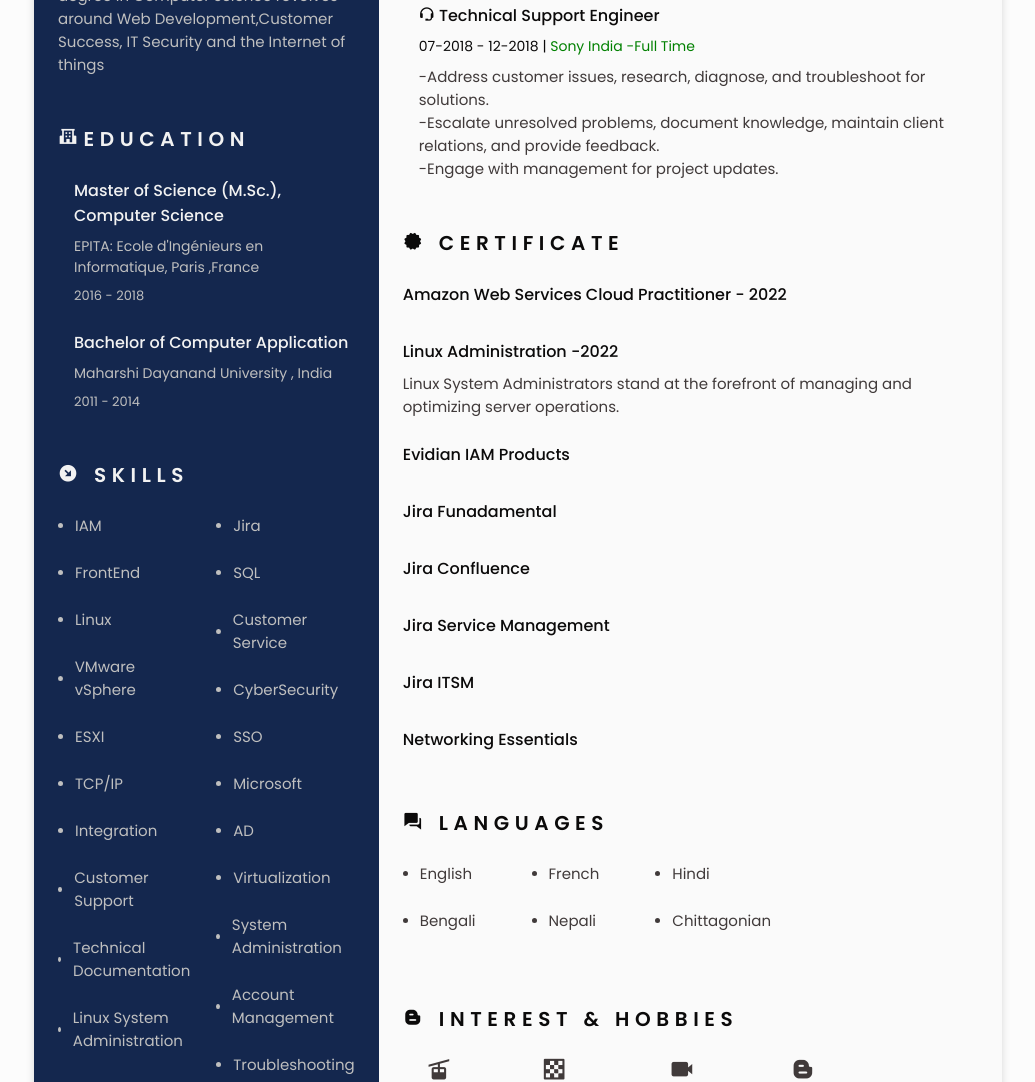
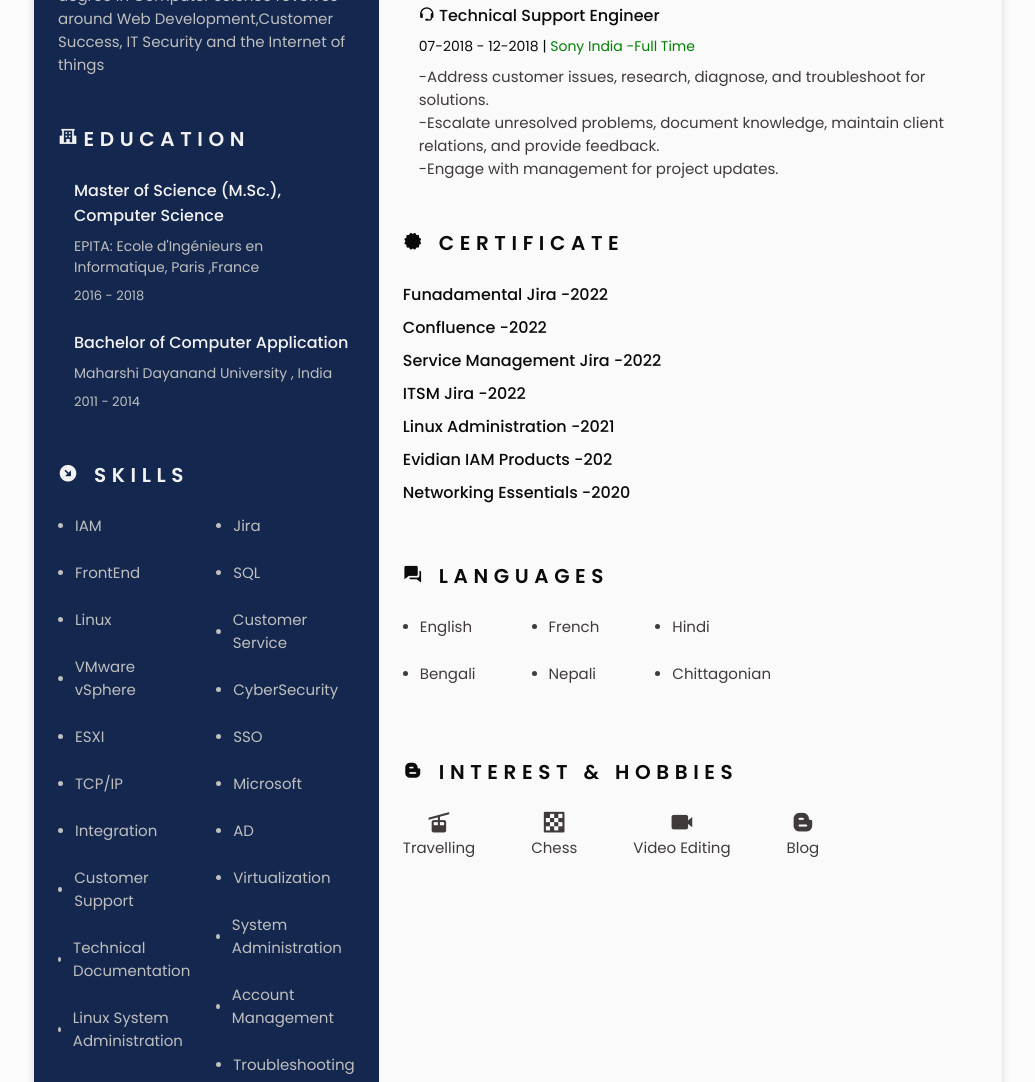
Before and after one commit to mrbarua/CV, a plain HTML site: page index.html in a window 1280 px wide. Shown: the part 835-1917 px from the top of the page, without its empty margins (122-1157 px from the left). Drawn offline with nearby package versions, Linux system fonts and the light colour scheme.

Commit message:
certificate

```diff
--- a/index.html
+++ b/index.html
@@ -318,8 +318,8 @@
                             <div class="experience_data bd-grid">
                                 <h3 class="experience_title"><i class='bx bx-code-block'></i> Junior Web Developer
                                 </h3>
-                                <span class="experience_company">02-2016 - 08-2016 | <a
-                                        href="#">WebPix Solutions - Internship</a> </span>
+                                <span class="experience_company">02-2016 - 08-2016 | <a href="#">WebPix Solutions -
+                                        Internship</a> </span>
                                 <p class="experience_description">
                                     - Designing web pages, focusing on user experience, creating mobile features, coding
                                     with HTML/CSS/JavaScript, making mockups, collaborating with the backend, gathering
@@ -348,68 +348,43 @@
                             </div>
                         </div>
 
-
-
                     </div>
                 </section>
                 <!-- CERTIFICATES -->
                 <section class="certificate section" id="certificate">
                     <h2 class="section-title"><i class='bx bxs-certification'></i> Certificate</h2>
-                    <div class="certificate_container bd-grid">
+                    <!--<div class="certificate_container bd-grid">-->
+                    <div class="certificate_container">
 
                         <div class="certificate_content">
-                            <h3 class="certificate_title">Amazon Web Services Cloud Practitioner - 2022 </h3>
-                            <p class="certificate_description">
-
-                            </p>
+                            <h3 class="certificate_title">Funadamental Jira -2022</h3>
                         </div>
 
                         <div class="certificate_content">
-                            <h3 class="certificate_title">Linux Administration -2022 </h3>
-                            <p class="certificate_description">
-                                Linux System Administrators stand at the forefront of managing and optimizing server
-                                operations.
-                            </p>
+                            <h3 class="certificate_title">Confluence -2022 </h3>
+                        </div>
+                        <div class="certificate_content">
+                            <h3 class="certificate_title">Service Management Jira -2022</h3>
                         </div>
 
                         <div class="certificate_content">
-                            <h3 class="certificate_title">Evidian IAM Products </h3>
-                            <p class="certificate_description">
-
-                            </p>
+                            <h3 class="certificate_title">ITSM Jira -2022</h3>
                         </div>
 
                         <div class="certificate_content">
-                            <h3 class="certificate_title">Jira Funadamental </h3>
-                            <p class="certificate_description">
-
-                            </p>
-                        </div>
-                        <div class="certificate_content">
-                            <h3 class="certificate_title">Jira Confluence </h3>
-                            <p class="certificate_description">
-
-                            </p>
-                        </div>
-                        <div class="certificate_content">
-                            <h3 class="certificate_title">Jira Service Management </h3>
-                            <p class="certificate_description">
-
-                            </p>
+                            <h3 class="certificate_title">Linux Administration -2021 </h3>
+                            <!-- <p class="certificate_description">
+                                It overs essential areas such as system configuration, command-line proficiency, maintenance, and troubleshooting.
+                            </p>-->
                         </div>
 
                         <div class="certificate_content">
-                            <h3 class="certificate_title">Jira ITSM </h3>
-                            <p class="certificate_description">
-
-                            </p>
+                            <h3 class="certificate_title">Evidian IAM Products -202</h3>
                         </div>
 
-                        <div class="certificate_content">
-                            <h3 class="certificate_title">Networking Essentials</h3>
-                            <p class="certificate_description">
 
-                            </p>
+                        <div class="">
+                            <h3 class="certificate_title">Networking Essentials -2020</h3>
                         </div>
 
 
@@ -462,7 +437,7 @@
                             <span class="interests_name">Video Editing</span>
                         </div>
                         <div class="interests_content">
-                            <i class='bx bxl-blogger bx-sm' ></i>
+                            <i class='bx bxl-blogger bx-sm'></i>
                             <span class="interests_name">Blog</span>
                         </div>
                     </div>
```
